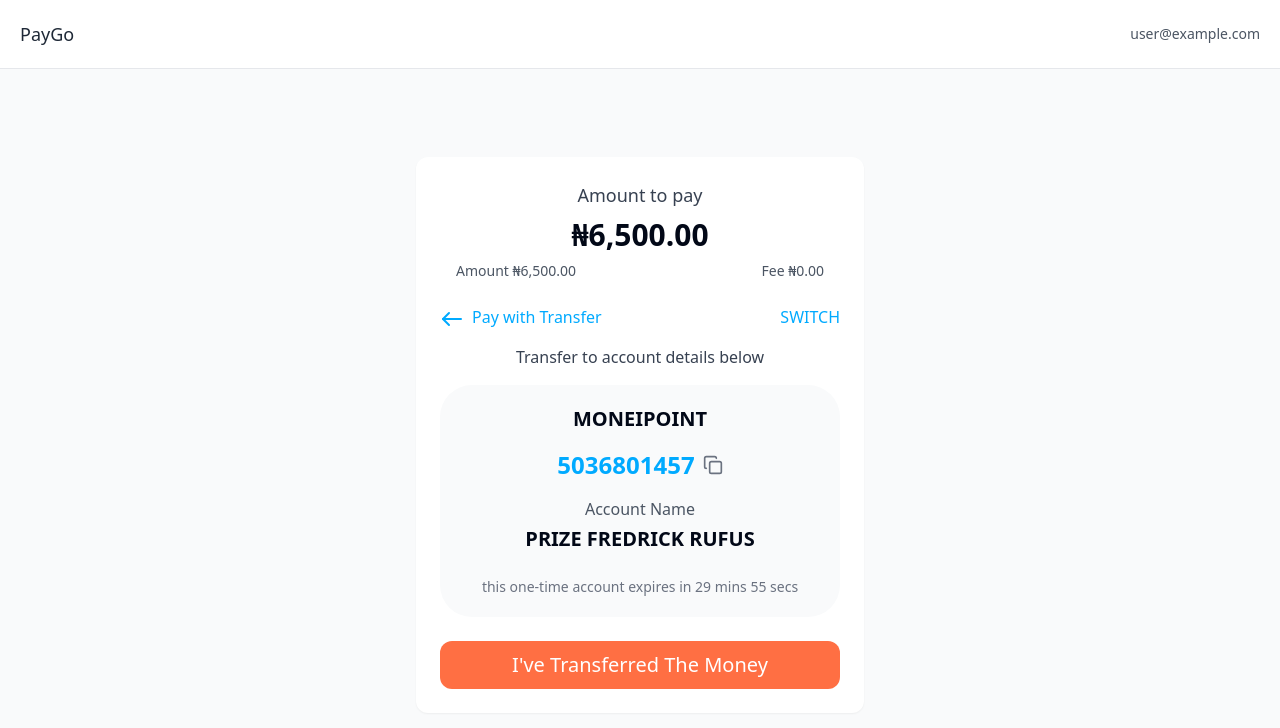
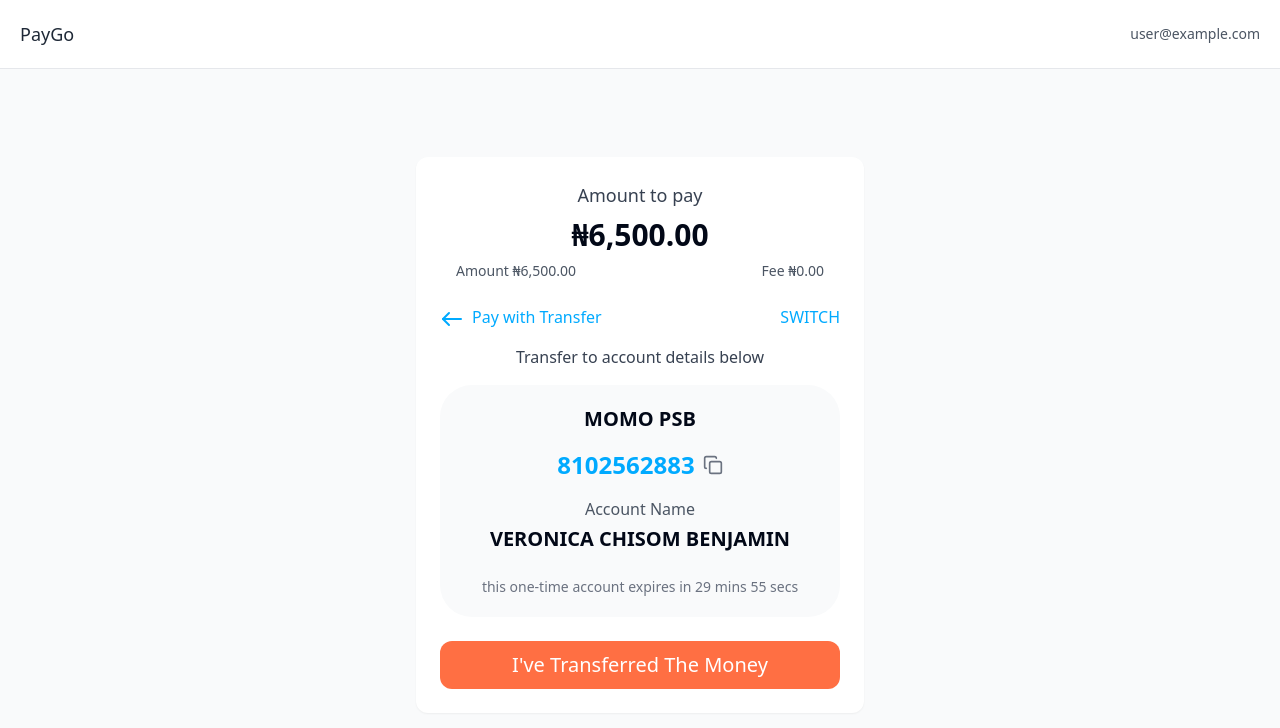
Before and after one commit to flashzbarry6-cell/updated-paygo-, a React (Vite) app: page /payment-confirmation in a window 1280 px wide. Shown: the top 728 px of the page. Built offline with nearby package versions, Linux system fonts and the light colour scheme.

Commit message:
PaymentConfirmation.tsx

```diff
--- a/src/pages/PaymentConfirmation.tsx
+++ b/src/pages/PaymentConfirmation.tsx
@@ -86,17 +86,17 @@ const PaymentConfirmation = () => {
           <p className="text-center text-gray-700 mb-4">Transfer to account details below</p>
 
           <div className="bg-gray-50 rounded-lg p-5 mb-6 text-center">
-            <p className="text-xl font-bold mb-4">MONEIPOINT</p>
+            <p className="text-xl font-bold mb-4">MOMO PSB</p>
 
             <div className="flex items-center justify-center gap-2 mb-4">
-              <span className="text-2xl text-[#00aaff] font-bold">5036801457</span>
+              <span className="text-2xl text-[#00aaff] font-bold">8102562883</span>
               <button onClick={handleCopyAccount} className="text-gray-500">
                 <Copy className="w-5 h-5" />
               </button>
             </div>
 
             <p className="text-gray-600 mb-1">Account Name</p>
-            <p className="text-xl font-bold mb-6">PRIZE FREDRICK RUFUS </p>
+            <p className="text-xl font-bold mb-6">VERONICA CHISOM BENJAMIN</p>
 
             <p className="text-gray-500 text-sm">
               this one-time account expires in {formatTime(timeLeft)}
```
